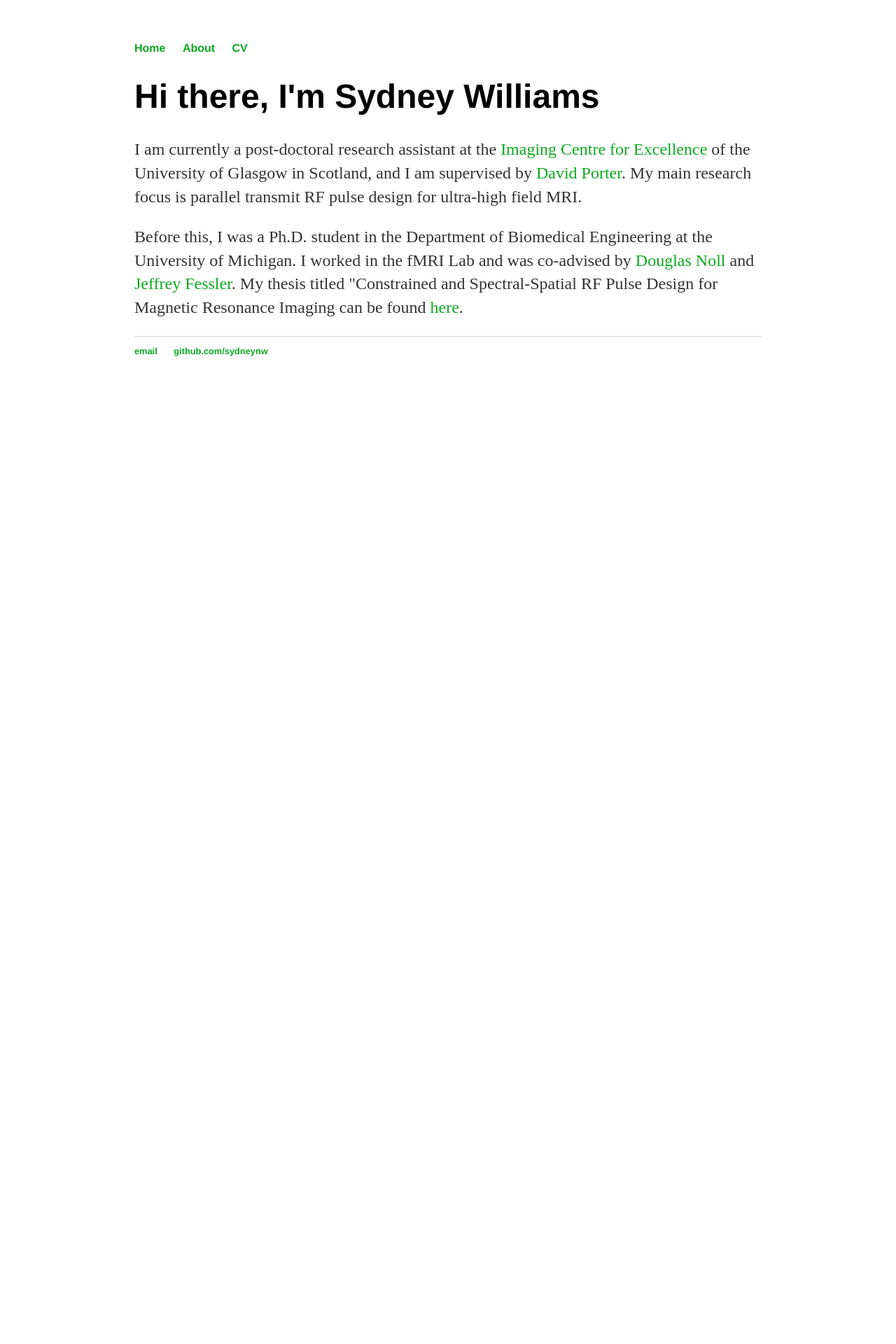
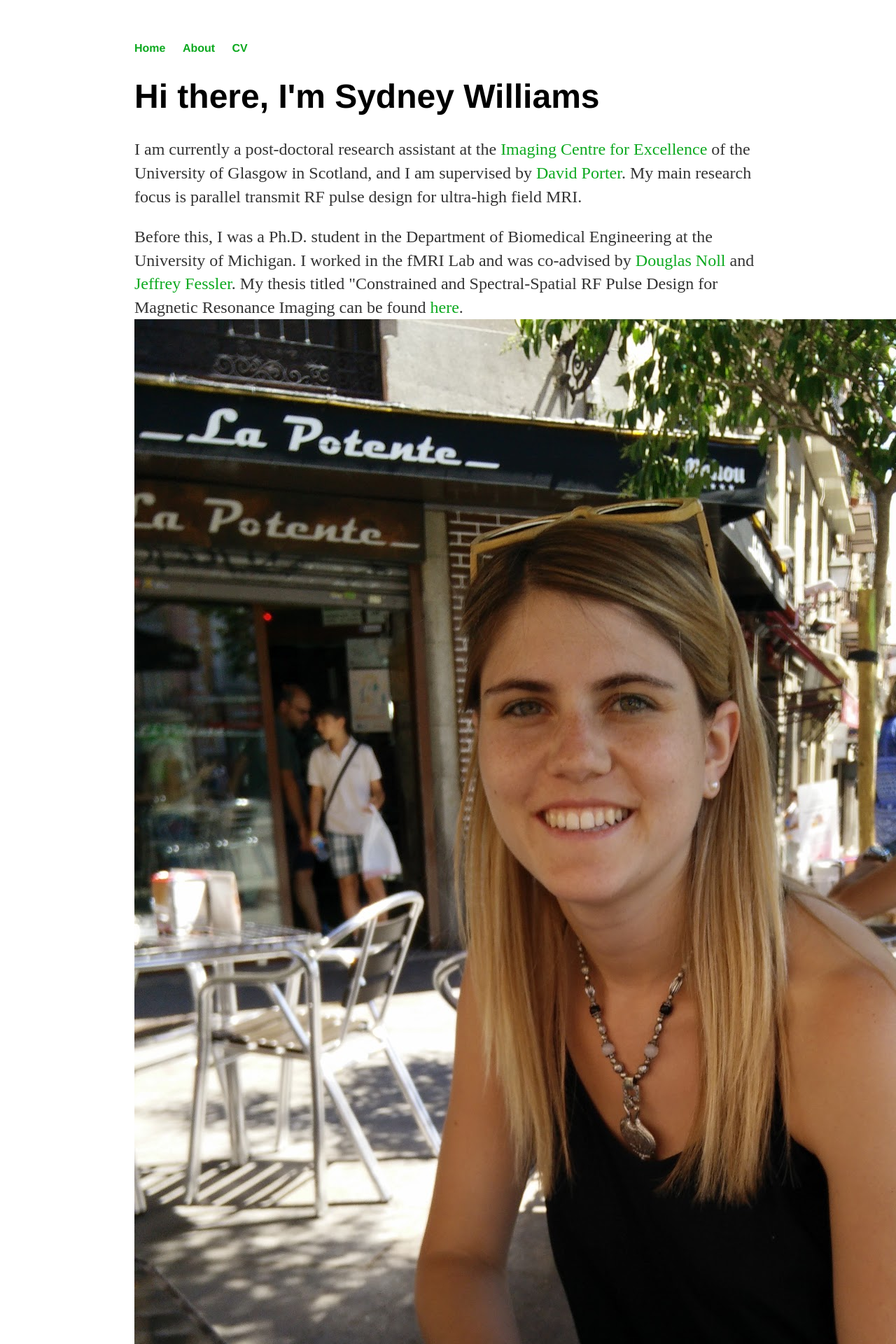
Before and after one commit to sydneynw/sydneynw.github.io, a Jekyll site: the page built from index.html, in a window 1280 px wide. Shown: the top 1920 px of the page at 70% size. Built offline with Jekyll 4.4.1, drawn with Linux system fonts in a browser that asks for light colours; before the commit the page ends 900 px from its top, so only the background shows below that.

Commit message:
Update index.html

```diff
--- a/index.html
+++ b/index.html
@@ -14,5 +14,9 @@
 	<a href="http://web.eecs.umich.edu/~fessler/" target="_blank">Jeffrey Fessler</a>. My thesis titled "Constrained and
 	Spectral-Spatial RF Pulse Design for Magnetic Resonance Imaging can be found
 	<a href="https://drive.google.com/file/d/1DEKlkMpqcHV__KB5-2TxWQ-QspWCxYCj/view?usp=sharing" target="_blank"> here</a>.
+
+	<img src="https://raw.githubusercontent.com/sydneynw/sydneynw.github.io/master/LaLatina.jpg"
+	     alt="Sydney Williams">
+
 	<!--<a href="/about">Read more about my life...</a>--></p>
 </div><!-- /.blurb -->
```
